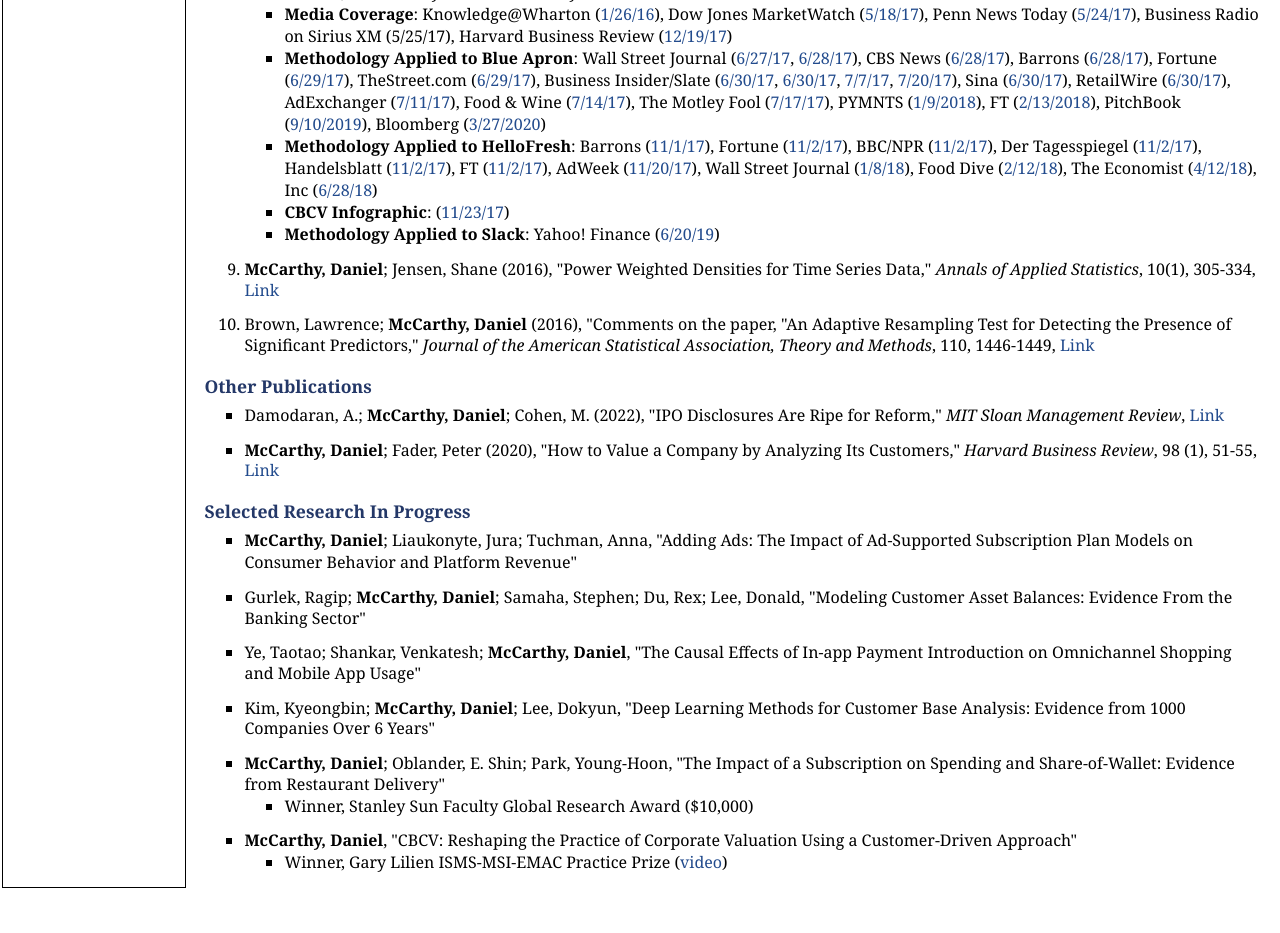
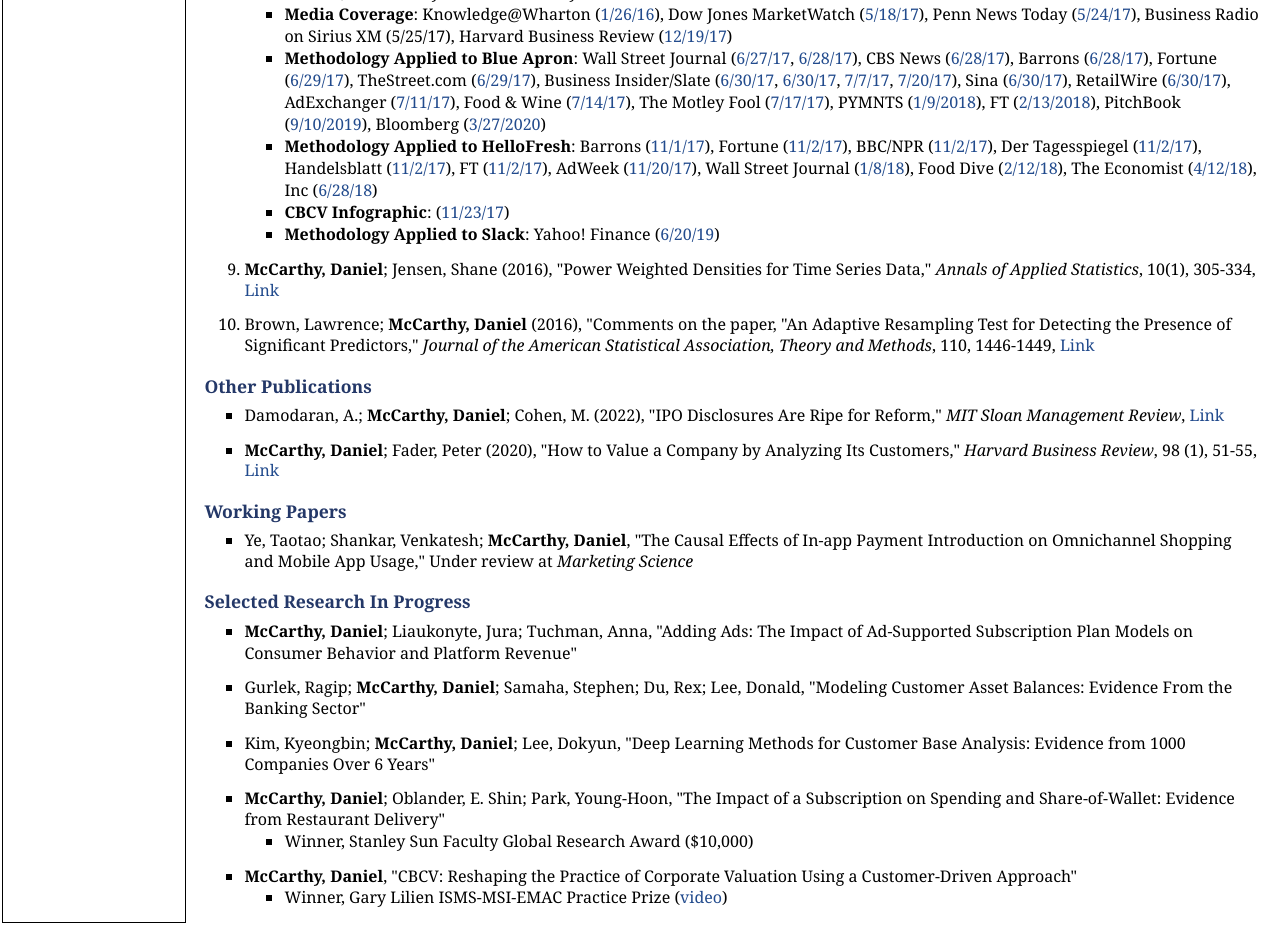
Before and after one commit to danielmc999/danielmc999.github.io, a plain HTML site: page research.html in a window 1280 px wide. Shown: the part 1301-2234 px from the top of the page. Before the commit the page ends 2199 px from the top, so only its background shows below. Drawn offline with Linux system fonts and the light colour scheme.

Commit message:
Update research.html

```diff
--- a/research.html
+++ b/research.html
@@ -171,6 +171,13 @@ Data fusion, limited data, machine learning, causal inference
 </li>
 </ul>
 
+<h3>Working Papers</h3>
+<ul>
+<li><p>Ye, Taotao; Shankar, Venkatesh; <b>McCarthy, Daniel</b>, "The Causal Effects of In-app Payment Introduction on Omnichannel Shopping and Mobile App Usage," Under review at <i>Marketing Science</i>
+</div>
+</p>
+</li>
+</ul>
 
 <h3>Selected Research In Progress</h3>
 <ul>
@@ -182,13 +189,6 @@ Data fusion, limited data, machine learning, causal inference
 
 <ul>
 <li><p>Gurlek, Ragip; <b>McCarthy, Daniel</b>; Samaha, Stephen; Du, Rex; Lee, Donald, "Modeling Customer Asset Balances: Evidence From the Banking Sector"
-</div>
-</p>
-</li>
-</ul>
-
-<ul>
-<li><p>Ye, Taotao; Shankar, Venkatesh; <b>McCarthy, Daniel</b>, "The Causal Effects of In-app Payment Introduction on Omnichannel Shopping and Mobile App Usage"
 </div>
 </p>
 </li>
```
